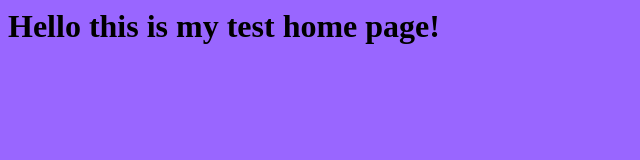
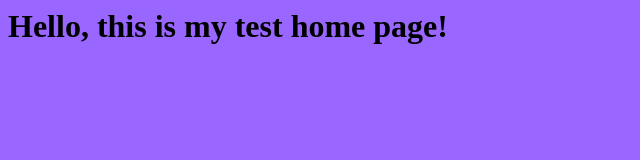
Before and after one commit to helenheyward/helenheyward.github.io, a plain HTML site: page index.html in a window 1280 px wide. Shown: the whole page, without its empty margins (0-640 px from the left). Drawn offline with Linux system fonts and the light colour scheme.

Commit message:
Update index.html

```diff
--- a/index.html
+++ b/index.html
@@ -3,7 +3,7 @@
     <title>Helen's Homepage</title>
 
 <body bgcolor="#9966FF">
-<h1>Hello this is my test home page!</h1>
+<h1>Hello, this is my test home page!</h1>
 
 
 </body>
```
